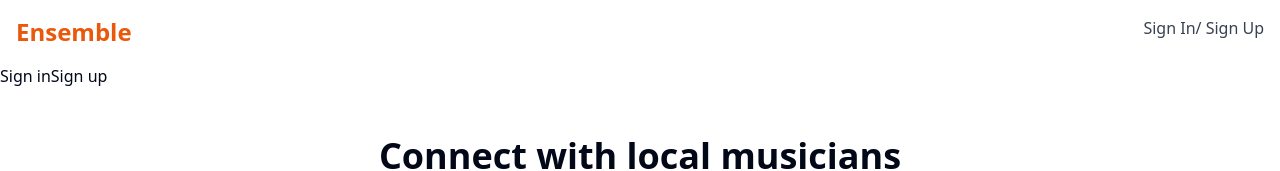
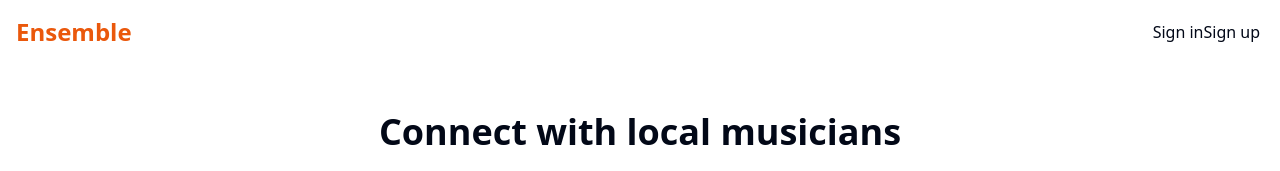
Before and after one commit to rosiecorio/final-project, a Next.js app: page / in a window 1280 px wide. Shown: the top 171 px of the page. Built offline with nearby package versions, Linux system fonts and the light colour scheme; no server answers.

Commit message:
formatted sign in page

```diff
--- a/src/app/layout.js
+++ b/src/app/layout.js
@@ -33,8 +33,9 @@ export default function RootLayout({ children }) {
         <body
           className={`${geistSans.variable} ${geistMono.variable} antialiased`}
         >
-          <header>
+          <header className="flex flex-row justify-between items-center">
             <Header />
+            <div className="self-center justify-self-center mr-5 flex flex-row justify-between">
               <SignedOut>
                 <SignInButton />
                 <SignUpButton />
@@ -42,6 +43,7 @@ export default function RootLayout({ children }) {
               <SignedIn>
                 <UserButton />
               </SignedIn>
+            </div>
           </header>
           {children}
           <Footer />
--- a/src/app/sign-in/[[...sign-in]]/page.js
+++ b/src/app/sign-in/[[...sign-in]]/page.js
@@ -1,5 +1,9 @@
 import { SignIn } from '@clerk/nextjs'
 
 export default function Page() {
-  return <SignIn />
+  return(
+    <div className='w-[screen] h-[85vh] flex flex-col items-center'>
+      <SignIn />
+    </div>
+  )
 }
--- a/src/components/Header.jsx
+++ b/src/components/Header.jsx
@@ -17,13 +17,6 @@ export default function Header() {
       >
         Ensemble
       </Link>
-
-      <Link
-        href="http://localhost:3000/sign-in"
-        className="text-gray-700 hover:text-blue-600"
-      >
-        Sign In/ Sign Up
-      </Link>
     </nav>
   );
 }
```
Lines whose indentation alone changed are shown as unchanged.
